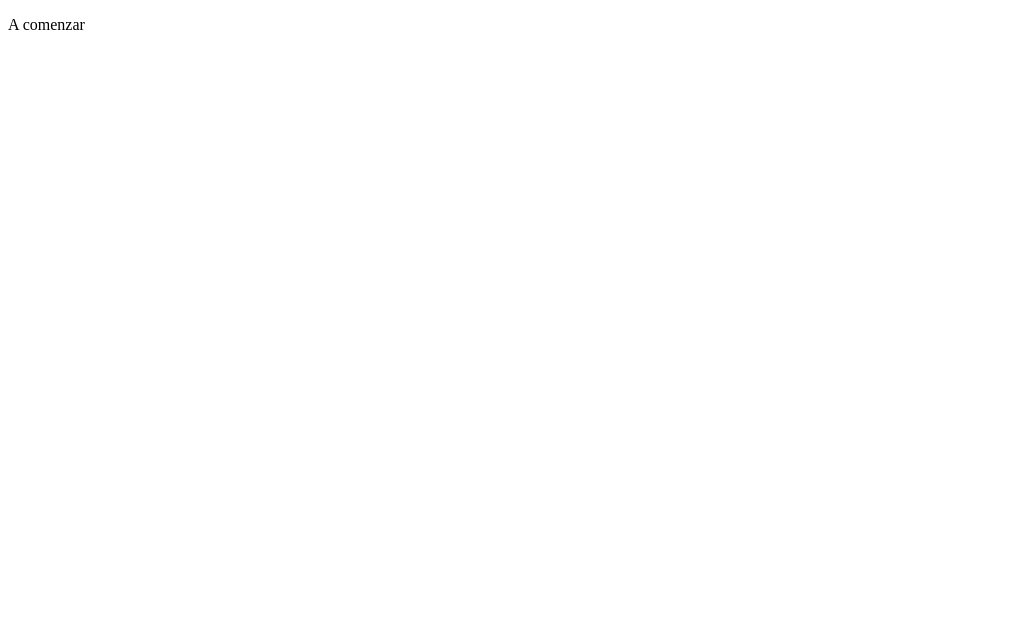
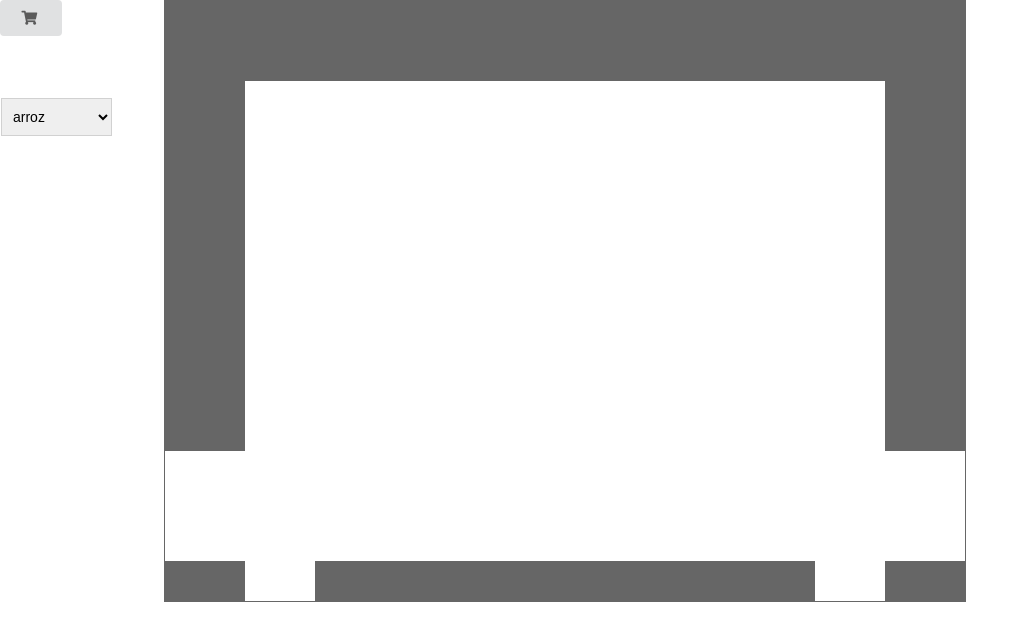
Before and after one commit to moisesisaias/intellimarket, a website: page index.html in a window 1280 px wide. Shown: the whole page, without its empty margins (0-1029 px from the left). Drawn offline with nearby package versions, Linux system fonts and the light colour scheme.

Commit message:
Testing and probing canvas

```diff
--- a/css/styles.css
+++ b/css/styles.css
@@ -0,0 +1,3 @@
+canvas{
+		border:#666 1px solid;
+}
--- /dev/null
+++ b/data/products.json
@@ -0,0 +1,17 @@
+{
+	"products":[
+		{"id":"block1","title":"arroz","type":"lacteos"},
+		{"id":"block2","title":"Refrescos","type":"lacteos"},
+		{"id":"block3","title":"queso","type":"lacteos"},
+		{"id":"block4","title":"jamon","type":"lacteos"},
+		{"id":"block5","title":"snacks","type":"lacteos"},
+		{"id":"block6","title":"habichuelas","type":"lacteos"},
+		{"id":"block7","title":"yogourt","type":"lacteos"},
+		{"id":"block8","title":"pan","type":"lacteos"},
+		{"id":"block9","title":"ketchup","type":"lacteos"},
+		{"id":"block10","title":"huevos","type":"lacteos"},
+		{"id":"block11","title":"maiz","type":"lacteos"},
+		{"id":"block12","title":"zanahoria","type":"lacteos"},
+		{"id":"block13","title":"lechuga","type":"lacteos"}
+	]
+}
--- a/index.html
+++ b/index.html
@@ -1,9 +1,62 @@
 <!DOCTYPE html>
 <HTML>
-   <HEAD>
-      <TITLE>Proy Math Discreta II</TITLE>
-   </HEAD>
-   <BODY>
-      <P> A comenzar
-   </BODY>
+	<HEAD>
+
+		<link type="text/css" rel="stylesheet" href="https://cdnjs.cloudflare.com/ajax/libs/semantic-ui/2.1.8/semantic.min.css" />
+		<script src="https://cdnjs.cloudflare.com/ajax/libs/jquery/2.1.4/jquery.min.js"></script>
+		<script src="https://cdnjs.cloudflare.com/ajax/libs/semantic-ui/2.1.8/semantic.min.js"></script>
+
+		<script src="./js/getJsons.js"></script>
+		<script src="./js/SemanticInitializations.js"></script>
+
+		<link type="text/css" rel="stylesheet" href="./css/styles.css" />
+
+		<TITLE>Proy Math Discreta II</TITLE>
+	</HEAD>
+	<BODY>
+
+
+		<div class="ui sidebar vertical menu">
+
+			<p> Crea tu lista de productos </p>
+			<hr>
+			<p> Selecciona el tipo de producto: </p>
+			<br>
+			<select class="ui dropdown" id="sel" onchange="return selectedProduct(this)">
+
+			</select>
+		</div>
+
+		<div class="pusher">
+			<div class="ui grid">
+
+				<div class="two wide column">
+
+					<div class="ui vertical animated button" tabindex="0" onclick="sidebar()">
+						<div class="hidden content">Lista</div>
+						<div class="visible content">
+							<i class="shop icon"></i>
+						</div>
+					</div>
+
+				</div>
+
+				<div class="fourteen wide column">
+
+					<canvas id="supermarket" height="600" width="800"></canvas>
+					<script src="./js/main.js"></script>
+
+				</div>
+
+
+			</div>
+
+
+
+		</div>
+
+
+
+
+	</BODY>
 </HTML>
--- /dev/null
+++ b/js/SemanticInitializations.js
@@ -0,0 +1,19 @@
+
+     function sidebar(){
+        $('.ui.sidebar')
+        .sidebar('toggle')
+        ;
+    }
+
+    function selectedProduct(n){
+
+    		console.log("antes "+map.get(n.value).color)
+    		if(map.get(n.value).color == '#666') map.get(n.value).color = '#002EB8';
+    		else map.get(n.value).color = '#666';
+    		//modified.color = '#002EB8';
+  			//map.set(n.value,modified);
+  			var m = map.get(n.value);
+  			alert("mis coordenas son x: "+m.x+" Y:"+m.y+" Largo: "+m.width+" alto: "+m.height);
+  			console.log("color "+objects[0].color);
+  			draw();
+    }
--- /dev/null
+++ b/js/getJsons.js
@@ -0,0 +1,29 @@
+
+// THIS CODE DOES A GET REQUEST TO READ THE PRODUCTOS FORM A JSON FILE
+
+var products;
+
+		$(document).ready(function(){
+			var jqxhr = $.getJSON( "./data/products.json", function(){
+				console.log( "Request initialized" );
+			})
+			.done(function(data) {
+				products = data.products;
+			})
+			.fail(function() {
+				console.log( "error in the request");
+			});
+
+jqxhr.complete(function() {
+
+		$.each(products, function(i, option) {
+					$('#sel').append($('<option/>').attr("value",option.id).text(option.title));
+				});
+		console.log("VEAMOS "+map.get('block1'));
+	});
+});
+
+
+
+
+// THIS CODE DOES A GET REQUEST TO READ THE PRODUCTOS FORM A JSON FILE
--- /dev/null
+++ b/js/main.js
@@ -0,0 +1,51 @@
+	var objects;
+	var c;
+	var cont;
+	var map;
+
+	function setObjects(){
+
+		objects = [
+
+		{"id":"block1","x":0,"y":0,"height":450,"width":80,"color":'#666'},
+		{"id":"block2","x":80,"y":0,"height":80,"width":640,"color":'#666'},
+		{"id":"block3","x":720,"y":0,"height":450,"width":80,"color":'#666'},
+		{"id":"block4","x":0,"y":560,"height":40,"width":80,"color":'#666'},
+		{"id":"block5","x":720,"y":560,"height":40,"width":80,"color":'#666'},
+		{"id":"block6","x":150,"y":560,"height":40,"width":500,"color":'#666'},
+		{"id":"block7","x":720,"y":100,"height":80,"width":80,"color":'#666'}
+
+		];
+			//alert("Asda");
+			c = document.getElementById("supermarket");
+			cont = c.getContext('2d');
+
+			draw();
+			createMapObjects();
+
+		}
+
+		function draw(){
+			for(var i=0; i < objects.length; i++){
+				cont.fillStyle = objects[i].color;
+				cont.fillRect(objects[i].x,objects[i].y,objects[i].width,objects[i].height);
+			}
+
+		}
+
+		function update(){
+			for(var i=0; i < objects.length; i++){
+				cont.fillStyle = objects[i].color;
+				cont.fillRect(objects[i].x,objects[i].y,objects[i].width,objects[i].height);
+			}
+		}
+
+		function createMapObjects(){
+			map = new Map();
+			for(var i=0; i < objects.length; i++){
+				map.set(objects[i].id,objects[i]);
+			}
+		}
+
+
+		window.onload = setObjects();
```
Also changed, not shown: js/script.js (deleted).
